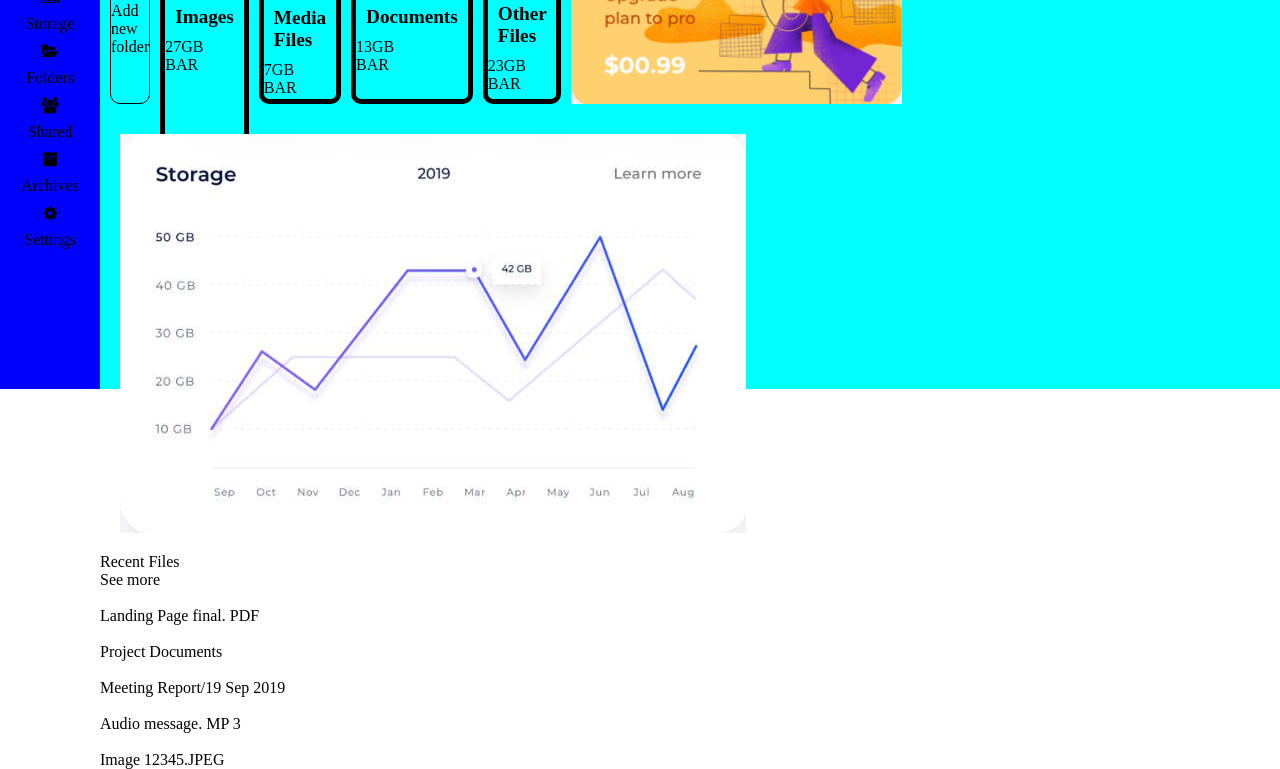
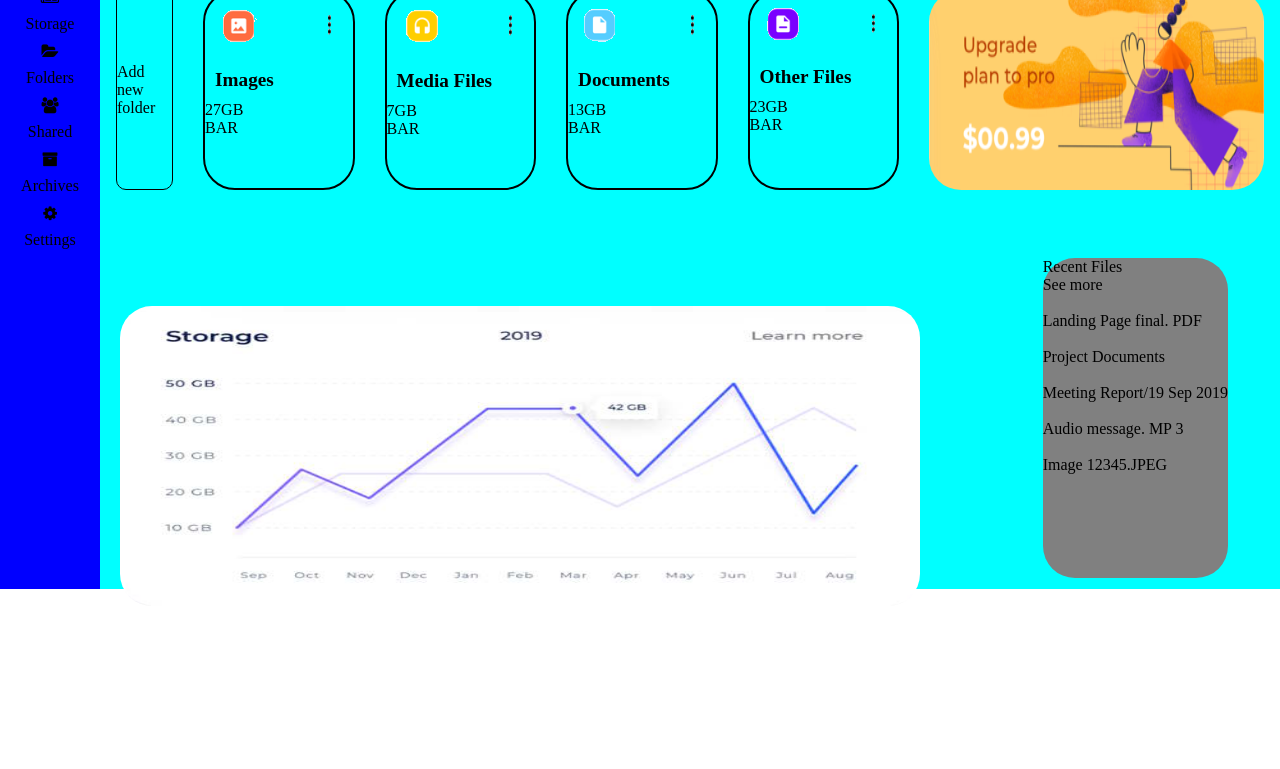
Before and after one commit to RasaZuk/project-with-files, a website: page index.html in a window 1280 px wide. Shown: the part 111-880 px from the top of the page. After the commit the page ends 800 px from the top, so only its background shows below. Drawn offline with Linux system fonts and the light colour scheme.

Commit message:
Files update

```diff
--- a/css/aside.css
+++ /dev/null
@@ -1,10 +0,0 @@
-aside {
-    background-color: blue;
-    display: flex;
-    flex-direction: column;
-    align-items: center;
-    width: 100px;
-    height: 500px;
-    padding-top: 100px;
-    gap: 10px;
-}
--- a/css/main.css
+++ b/css/main.css
@@ -1,4 +1,5 @@
-* {
+body,
+body * {
     margin: 0;
     padding: 0;
     box-sizing: border-box;
@@ -10,13 +11,25 @@ body {
     display: flex;
 }
 
+aside {
+    background-color: blue;
+    display: flex;
+    flex-direction: column;
+    align-items: center;
+    width: 100px;
+    height: 700px;
+    padding-top: 100px;
+    gap: 10px;
+}
+
 header {
     display: flex;
+    padding: 15px;
 }
 
 main {
    width: calc(100% - 100px);
-   height: 500px;
+   height: 700px;
    background-color: aqua;
 
 
@@ -25,51 +38,44 @@ main {
 
 .documents {
     display: flex;
-    flex-direction: row;
-    gap: 10px;
-    margin: 10px;
-    width: 200px;
-    height: 150px;
+    justify-content: space-between;
+    gap: 30px;
+    margin: 1rem;
+}
 
+.documents .failai {
+    border: 2px solid;
+    width: 400px;
+    height: 200px;
+    border-radius: 2rem;
 }
 
 .top-line {
     display: flex;
+    padding: 15px;
     justify-content: space-between;
 }
 
 .empty {
     display: flex;
     align-items: center;
-
     border: 1px solid black;
     border-radius: 10px;
+    width: 150px;
 
 }
 
-.images {
+.documents .images {
     border: 5px solid black;
     border-radius: 10px;
     height: 200px;
 
 }
 
-.media {
-    border: 5px solid black;
-    border-radius: 10px;
-
-
+.nuotrauka {
+    border-radius: 2rem;
 }
 
-.docs {
-    border: 5px solid black;
-    border-radius: 10px;
-}
-
-.other {
-    border: 5px solid black;
-    border-radius: 10px;
-}
 
 h2 {
     font-size: 1.2rem;
@@ -83,9 +89,27 @@ h2 {
     flex-direction: row;
 }
 
-.chart {
+.chart img {
+    width: 800px;
+    height: 300px;
+    margin-top: 5rem;
+    border-radius: 2rem;
+}
+
+.paskutinis {
     display: flex;
     flex-direction: row;
-   padding: 20px;
+    justify-content: space-between;
+    padding: 20px;
 
 }
+
+.paskutinis .last-one {
+    margin: 2rem;
+}
+
+.last-one {
+    background-color: gray;
+    border-radius: 2rem;
+
+}
--- a/index.html
+++ b/index.html
@@ -7,7 +7,6 @@
     <title>Document</title>
     <link rel="stylesheet" href="css/font-awesome.css">
     <link rel="stylesheet" href="css/font-awesome.min.css">
-    <link rel="stylesheet" href="./css/aside.css">
     <link rel="stylesheet" href="css/header.css">
     <link rel="stylesheet" href="css/main.css">
 </head>
@@ -37,10 +36,11 @@
         </header>
 
         <section class="documents">
+
             <div class="empty">
                 <p>Add new folder</p>
             </div>
-            <div class="images">
+            <div class="failai">
                 <div class="top-line">
                     <img src="./images/ikona_images.png" alt="Images">
                     <img src="./images/tritaskis.png" alt="Tritaskis">
@@ -50,7 +50,7 @@
                 <div>BAR</div>
             </div>
 
-            <div class="media">
+            <div class="failai">
                 <div class="top-line">
                     <img src="./images/ikona_media.png" alt="Media files">
                     <img src="./images/tritaskis.png" alt="Tritaskis">
@@ -60,7 +60,7 @@
                 <div>BAR</div>
             </div>
 
-            <div class="docs">
+            <div class="failai">
                 <div class="top-line">
                     <img src="./images/ikona_files.png" alt="Documents">
                     <img src="./images/tritaskis.png" alt="Tritaskis">
@@ -70,7 +70,7 @@
                 <div>BAR</div>
             </div>
 
-            <div class="other">
+            <div class="failai">
                 <div class="top-line">
                     <img src="./images/ikona_others.png" alt="Other files">
                     <img src="./images/tritaskis.png" alt="Tritaskis">
@@ -80,17 +80,15 @@
                 <div>BAR</div>
             </div>
 
-            <img src="./images/Plant_to_Pro.png" alt="picPro">
+            <img class="nuotrauka" src="./images/Plant_to_Pro.png" alt="picPro">
         </section>
 
-        <section class="chart">
-            <img src="./images/chart.jpg" alt="Chart">
-        </section>
-
-
-        <section>
-            <div>
-                <div>
+        <section class="paskutinis">
+            <div class="chart">
+                <img src="./images/chart.jpg" alt="Chart">
+            </div>
+            <div class="last-one">
+                <div class="titulinis">
                     <div>Recent Files</div>
                     <p>See more</p>
                 </div>
@@ -108,6 +106,9 @@
         </section>
 
 
+
+
+
     </main>
 
 </body>
```
